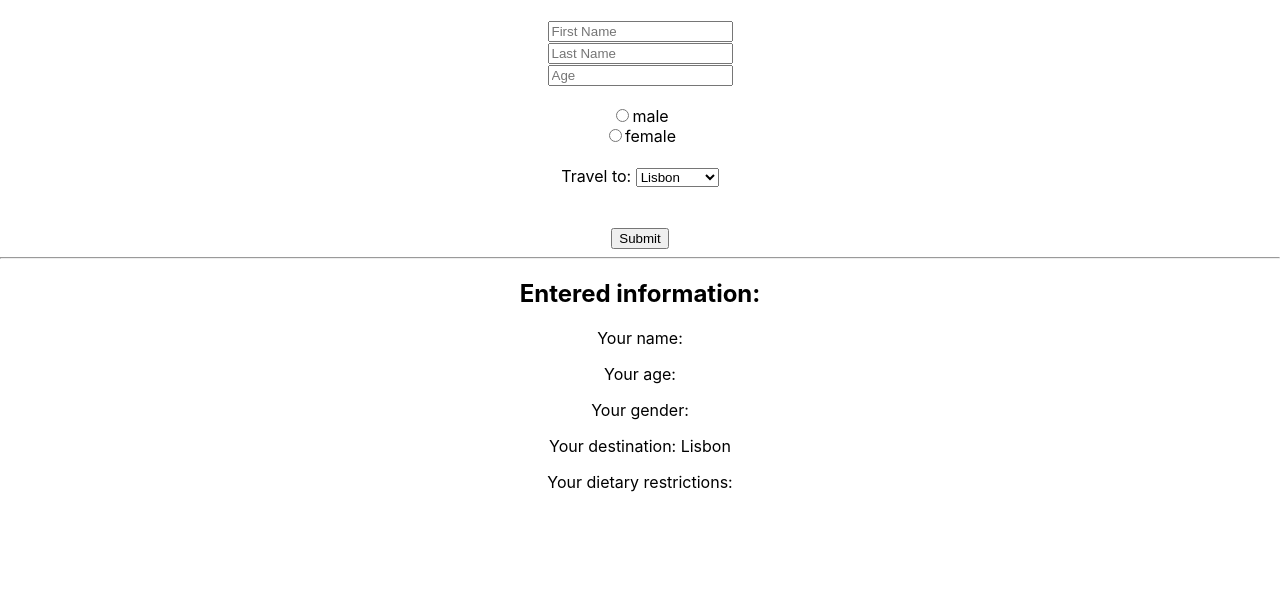
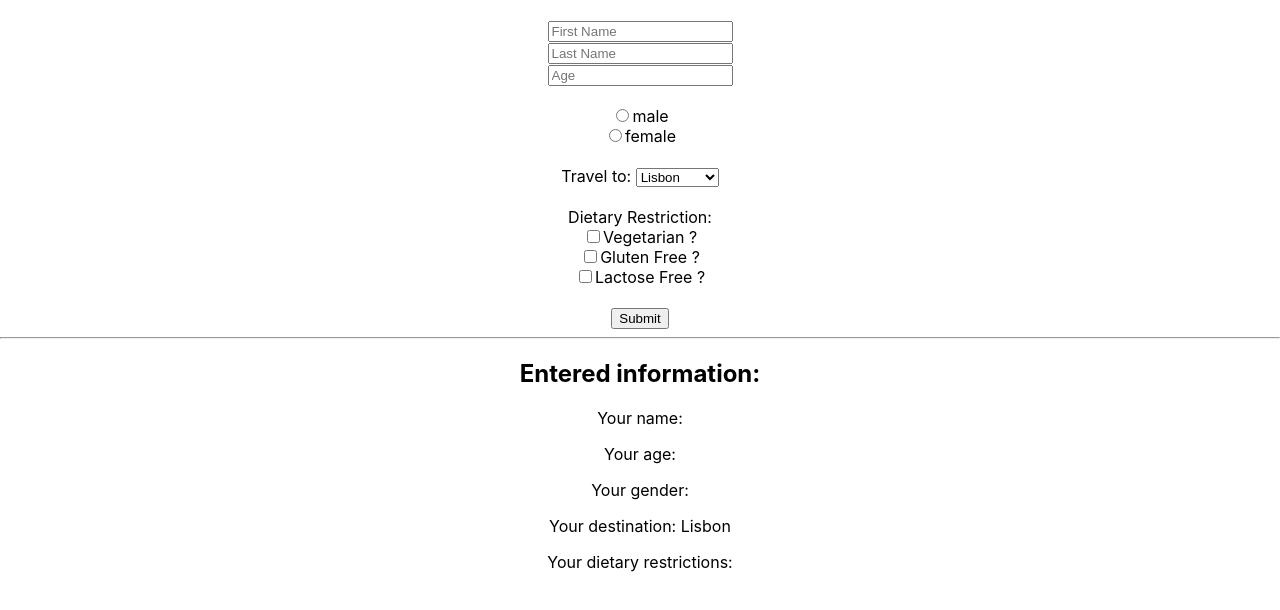
Before and after one commit to kiiramat/travelForm-react, a React (Create React App) app: page / in a window 1280 px wide. Shown: the top 610 px of the page. Built offline with nearby package versions, Linux system fonts and the light colour scheme.

Commit message:
dietary restrictions can be chosen

```diff
--- a/src/App.js
+++ b/src/App.js
@@ -3,6 +3,7 @@ import React from 'react';
 import InputForm from './components/InputForm';
 import RadioButtonForm from './components/RadioButtonForm';
 import SelectForm from './components/SelectForm';
+import CheckboxForm from './components/CheckboxForm';
 
 class App extends React.Component {
   constructor() {
@@ -11,9 +12,22 @@ class App extends React.Component {
       firstName: "",
       lastName: "",
       age: "",
-      travelTo: "Lisbon"
+      gender: "",
+      travelTo: "Lisbon",
+      dietaryRestrictions: {
+        isVegetarian: false,
+        isGlutenFree: false,
+        isLactoseFree: false
+      }
     }
+    this.handleSubmit = this.handleSubmit.bind(this)
     this.onChange = this.onChange.bind(this)
+    this.onChangedCheckbox = this.onChangedCheckbox.bind(this)
+  }
+
+  handleSubmit(event) {
+    event.preventDefault()
+    console.log("Form submitted!")
   }
 
   onChange(name, value) {
@@ -22,11 +36,28 @@ class App extends React.Component {
     })
   }
 
+  onChangedCheckbox(name, checked) {
+    this.setState(prevState => {
+      return {
+        dietaryRestrictions: {
+          ...prevState.dietaryRestrictions, [name] : checked
+        }
+      }
+    })
+  }
+
+  showDietaryRestrictions() {
+    const dietarykeys = Object.keys(this.state.dietaryRestrictions)
+    const dietaryRestrictions = dietarykeys
+      .filter(key => this.state.dietaryRestrictions[key] === true)
+    return dietaryRestrictions.join(", ")
+  }
+
   render() {
      return (
       <div className="App">
         <main>
-          <form>
+          <form onSubmit={this.handleSubmit}>
             <br />
             <InputForm
               name = "firstName"
@@ -66,13 +97,29 @@ class App extends React.Component {
               value = {this.state.travelTo}
               handleChange = {this.onChange}
             />
-
-
-{/*
-            {/* Create select box for location here */}
             <br />
-
-            {/* Create check boxes for dietary restrictions here */}
+            <label>Dietary Restriction: </label>
+            <CheckboxForm
+              text = "Vegetarian ?"
+              name = "isVegetarian"
+              value = {this.state.dietaryRestrictions.isVegetarian}
+              checked = {this.state.dietaryRestrictions.isVegetarian}
+              handleChange = {this.onChangedCheckbox}
+            />
+            <CheckboxForm
+              text = "Gluten Free ?"
+              name = "isGlutenFree"
+              value = {this.state.dietaryRestrictions.isGlutenFree}
+              checked = {this.state.dietaryRestrictions.isGlutenFree}
+              handleChange = {this.onChangedCheckbox}
+            />
+            <CheckboxForm
+              text = "Lactose Free ?"
+              name = "isLactoseFree"
+              value = {this.state.dietaryRestrictions.isLactoseFree}
+              checked = {this.state.dietaryRestrictions.isLactoseFree}
+              handleChange = {this.onChangedCheckbox}
+            />
             <br />
 
             <button>Submit</button>
@@ -83,10 +130,7 @@ class App extends React.Component {
           <p>Your age: {this.state.age}</p>
           <p>Your gender: {this.state.gender}</p>
           <p>Your destination: {this.state.travelTo}</p>
-          <p>
-              Your dietary restrictions:
-              {/* Dietary restrictions here, comma separated */}
-          </p>
+          <p>{`Your dietary restrictions: ${this.showDietaryRestrictions()}`}</p>
         </main>
       </div>
     )
--- a/src/components/CheckboxForm.js
+++ b/src/components/CheckboxForm.js
@@ -3,11 +3,27 @@ import React from "react";
 class CheckboxForm extends React.Component {
   constructor() {
     super()
+    this.onCheckboxChange = this.onCheckboxChange.bind(this)
+  }
+
+  onCheckboxChange(event) {
+    const { name, checked } = event.target
+    this.props.handleChange(name, checked)
   }
 
   render() {
     return (
-            <h1>hi!</h1>
+      <div>
+        <label>
+          <input
+            type="checkbox"
+            name={this.props.name}
+            checked={this.props.checked}
+            onChange={this.onCheckboxChange}
+          />
+          {this.props.text}
+        </label>
+      </div>
     )
   }
 }
```
Lines whose indentation alone changed are shown as unchanged.
